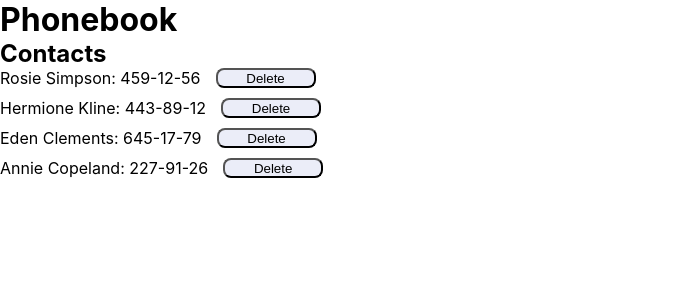
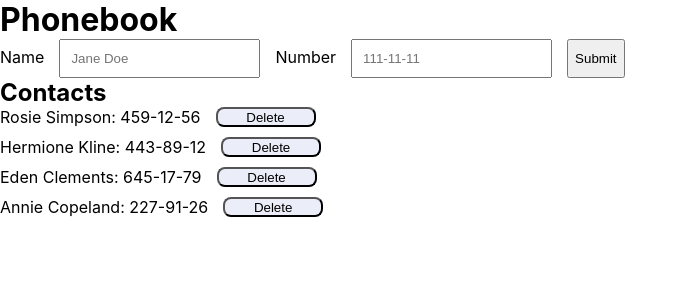
Before and after one commit to MarginTrader1/goit-react-hw-03-phonebook, a React (Create React App) app: page / in a window 1280 px wide. Shown: the top 300 px of the page, without its empty margins (0-687 px from the left). Built offline with nearby package versions, Linux system fonts and the light colour scheme.

Commit message:
вставил форму для контактов

```diff
--- a/package.json
+++ b/package.json
@@ -12,7 +12,8 @@
     "react-dom": "^18.1.0",
     "react-scripts": "5.0.1",
     "styled-components": "^6.0.7",
-    "web-vitals": "^2.1.3"
+    "web-vitals": "^2.1.3",
+    "yup": "^1.2.0"
   },
   "scripts": {
     "start": "react-scripts start",
--- a/src/components/App.jsx
+++ b/src/components/App.jsx
@@ -1,6 +1,7 @@
 import { Component } from 'react';
 
 import { ContactsList } from './Contacts/Contacts';
+import { ContactForm } from './Contacts/ContactForm/ContactForm';
 
 export class App extends Component {
   state = {
@@ -19,7 +20,7 @@ export class App extends Component {
     return (
       <div>
         <h1>Phonebook</h1>
-        {/* <ContactForm /> */}
+        <ContactForm />
 
         <h2>Contacts</h2>
         {/* <Filter /> */}
--- /dev/null
+++ b/src/components/Contacts/ContactForm/ContactForm.js
@@ -0,0 +1,45 @@
+import { Formik } from 'formik';
+import { StyledForm, StyledField, StyledError } from './ContactForm.styled';
+import * as Yup from 'yup';
+
+const SignupSchema = Yup.object().shape({
+  name: Yup.string()
+    .min(2, 'Too Short!')
+    .max(50, 'Too Long!')
+    .required('Заполните поле'),
+  number: Yup.number()
+    .positive()
+    .min(5, 'Too Short!')
+    .required('Заполните поле'),
+});
+
+export const ContactForm = () => {
+  return (
+    <Formik
+      initialValues={{
+        name: '',
+        number: '',
+      }}
+      validationSchema={SignupSchema}
+      onSubmit={values => {
+        console.log(values);
+      }}
+    >
+      <StyledForm>
+        <label>
+          Name
+          <StyledField name="name" placeholder="Jane Doe" />
+          <StyledError name="name" component="div" />
+        </label>
+
+        <label>
+          Number
+          <StyledField name="number" placeholder="111-11-11" />
+          <StyledError name="number" component="div" />
+        </label>
+
+        <button type="submit">Submit</button>
+      </StyledForm>
+    </Formik>
+  );
+};
--- /dev/null
+++ b/src/components/Contacts/ContactForm/ContactForm.styled.js
@@ -0,0 +1,16 @@
+import { styled } from 'styled-components';
+import { Form, Field, ErrorMessage } from 'formik';
+
+export const StyledForm = styled(Form)`
+  display: flex;
+  gap: 15px;
+`;
+
+export const StyledField = styled(Field)`
+  padding: 10px;
+  margin-left: 15px;
+`;
+
+export const StyledError = styled(ErrorMessage)`
+  color: red;
+`;
--- a/src/components/Contacts/Contacts.js
+++ b/src/components/Contacts/Contacts.js
@@ -8,7 +8,7 @@ export const ContactsList = ({ list }) => {
           <p>
             {item.name}: {item.number}
           </p>
-          <Button>Delete</Button>
+          <Button type="button">Delete</Button>
         </Li>
       ))}
     </Ul>
```
Also changed, not shown: 1 other file (tests, documents, lock files or other folders).
